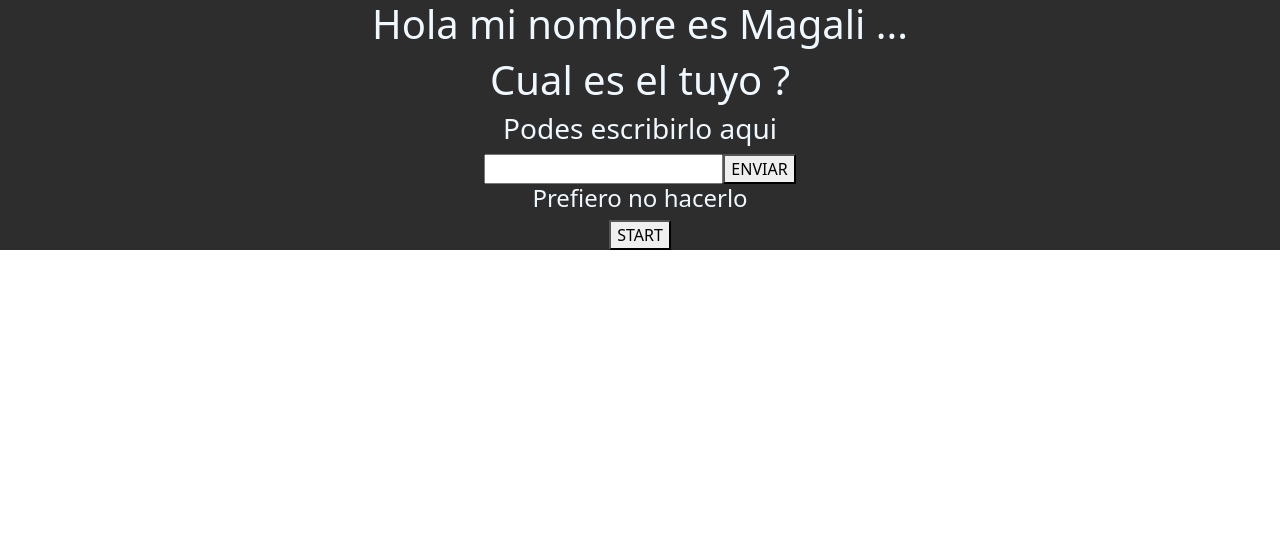
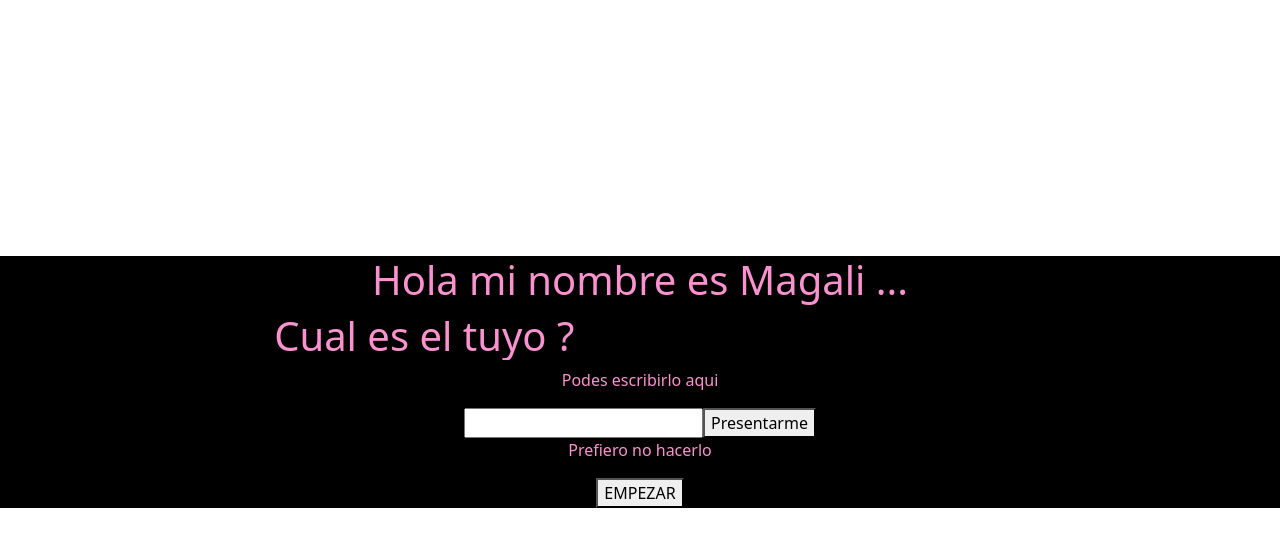
Before and after one commit to Magali18/Portfolio_Front_Magali, a React (Create React App) app in the folder Porftolio_Front_Magali/nombre-de-tu-proyecto/: page / in a window 1280 px wide. Shown: the top 546 px of the page. Built offline with nearby package versions, Linux system fonts and the light colour scheme.

Commit message:
pruebas/estilo/landing

```diff
--- a/Porftolio_Front_Magali/nombre-de-tu-proyecto/src/components/Landing/Landing.css
+++ b/Porftolio_Front_Magali/nombre-de-tu-proyecto/src/components/Landing/Landing.css
@@ -1,6 +1,22 @@
 .ContainerBody{
     text-align: center;
-    background-color: rgba(0, 0, 0, 0.824);
-    color: aliceblue;
+    background-color: rgb(0, 0, 0);
+    color: rgb(249, 146, 206);
+    margin-top:20%
+}
 
-}
+.efect{
+    display: block;
+    white-space:nowrap;
+    border-right: 1px solid;
+    width: 55ch;
+    animation:typing 8s steps(80),
+    blink .6s infinite step-end alternate;
+    overflow:hidden;
+   }
+   @keyframes typing{
+    from{width:0}
+   }
+   @keyframes blink{
+    50% {border-color:transparent}
+   }
--- a/Porftolio_Front_Magali/nombre-de-tu-proyecto/src/components/Landing/Landing.jsx
+++ b/Porftolio_Front_Magali/nombre-de-tu-proyecto/src/components/Landing/Landing.jsx
@@ -5,12 +5,12 @@ return(
 
     <div className='ContainerBody'>
        <h1>Hola mi nombre es Magali ...</h1>
-       <h1>Cual es el tuyo ?</h1>
-       <h3>Podes escribirlo aqui</h3>
+       <h1 className='efect'>Cual es el tuyo ?</h1>
+       <p>Podes escribirlo aqui</p>
        <input type="text"/>
-       <button>ENVIAR</button>
-      <h4>Prefiero no hacerlo</h4>
-      <button>START</button>
+       <button>Presentarme</button>
+      <p>Prefiero no hacerlo</p>
+      <button>EMPEZAR</button>
     </div>
 )
 }
--- a/Porftolio_Front_Magali/nombre-de-tu-proyecto/src/index.css
+++ /dev/null
@@ -1,13 +0,0 @@
-body {
-  margin: 0;
-  font-family: -apple-system, BlinkMacSystemFont, 'Segoe UI', 'Roboto', 'Oxygen',
-    'Ubuntu', 'Cantarell', 'Fira Sans', 'Droid Sans', 'Helvetica Neue',
-    sans-serif;
-  -webkit-font-smoothing: antialiased;
-  -moz-osx-font-smoothing: grayscale;
-}
-
-code {
-  font-family: source-code-pro, Menlo, Monaco, Consolas, 'Courier New',
-    monospace;
-}
--- a/Porftolio_Front_Magali/nombre-de-tu-proyecto/src/index.js
+++ b/Porftolio_Front_Magali/nombre-de-tu-proyecto/src/index.js
@@ -1,6 +1,5 @@
 import React from 'react';
 import ReactDOM from 'react-dom/client';
-import './index.css';
 import App from './App';
 import reportWebVitals from './reportWebVitals';
 import { BrowserRouter } from "react-router-dom";
```
